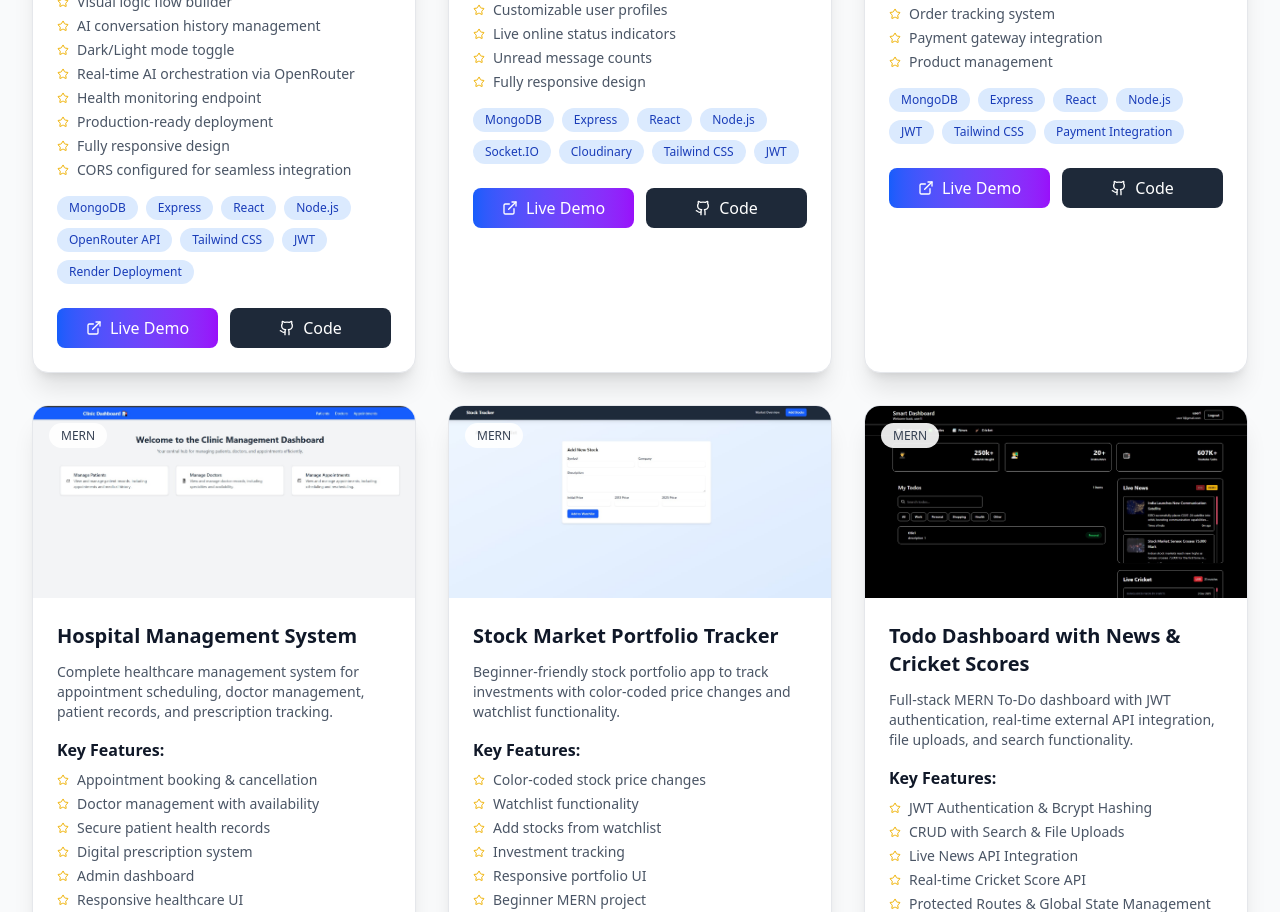
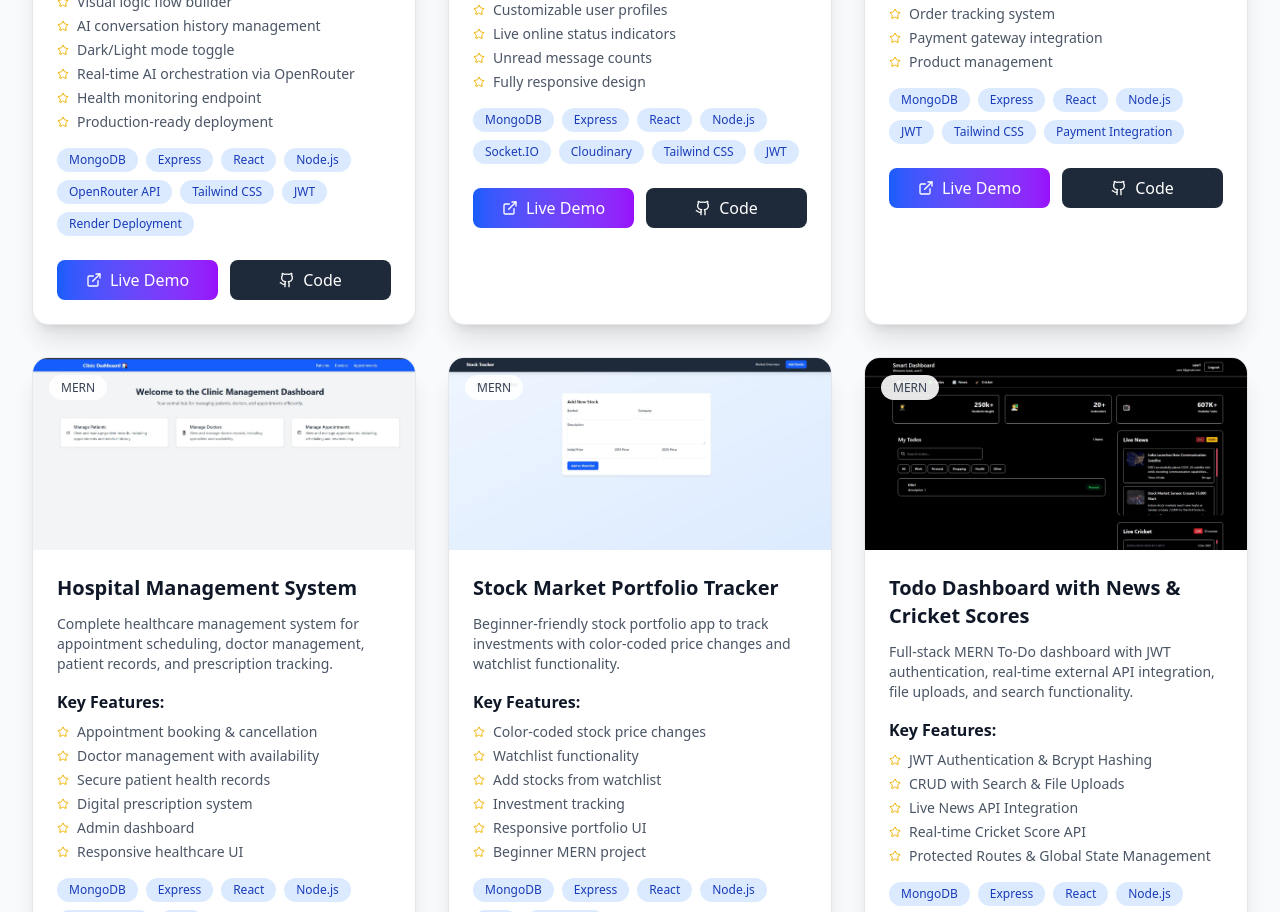
Before and after one commit to Bppatkar/portfolio_bhanu_2026, a React (Vite) app: page / in a window 1280 px wide. Shown: the part 4160-5072 px from the top of the page. Built offline with nearby package versions, Linux system fonts and the light colour scheme.

Commit message:
finally added

```diff
--- a/src/data/projects.js
+++ b/src/data/projects.js
@@ -184,8 +184,6 @@ export default [
       'Real-time AI orchestration via OpenRouter',
       'Health monitoring endpoint',
       'Production-ready deployment',
-      'Fully responsive design',
-      'CORS configured for seamless integration',
     ],
     liveLink: 'https://futureblink-23or.onrender.com/',
     codeLink: 'https://github.com/Bppatkar/futureBlink',
```
